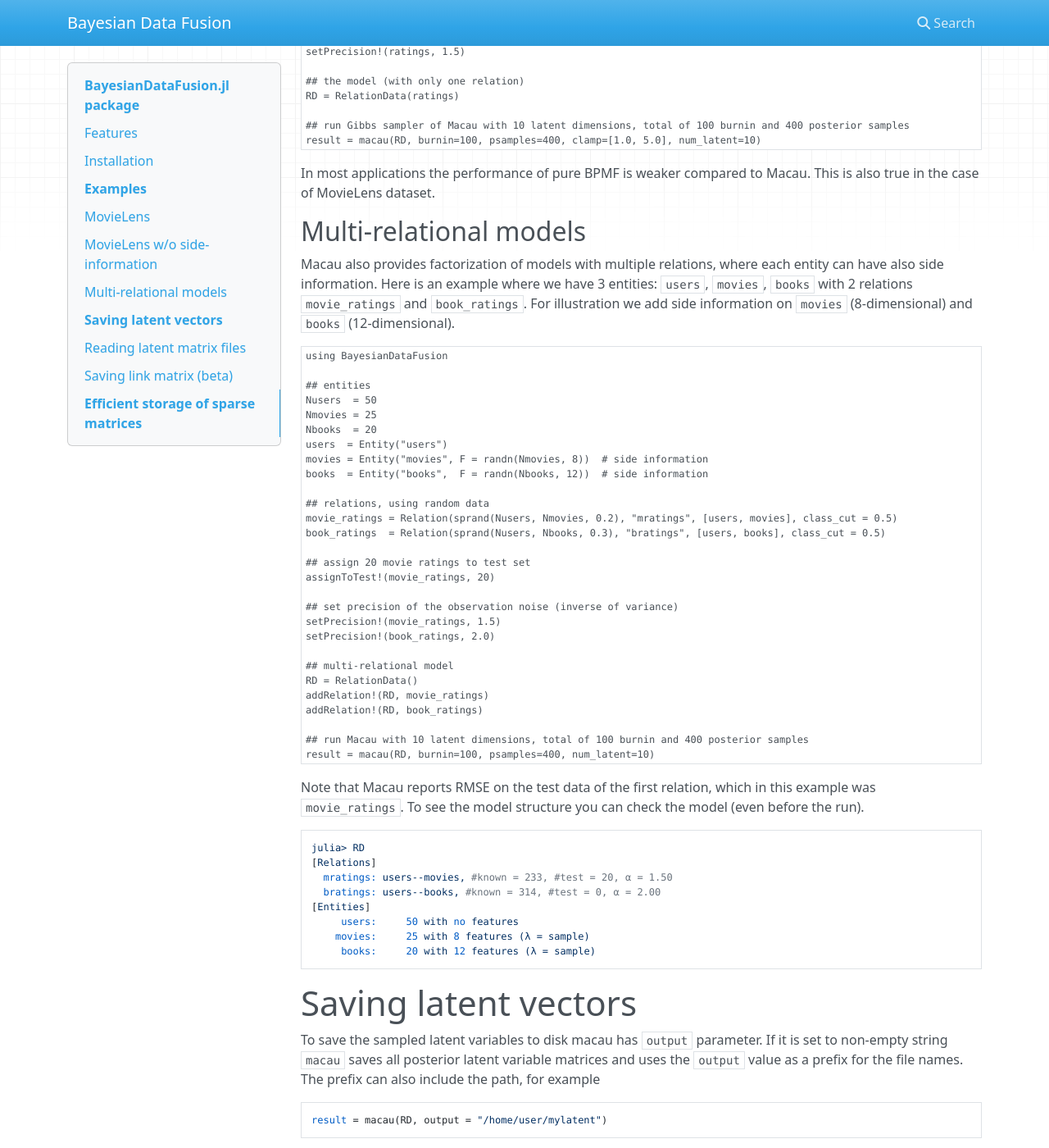
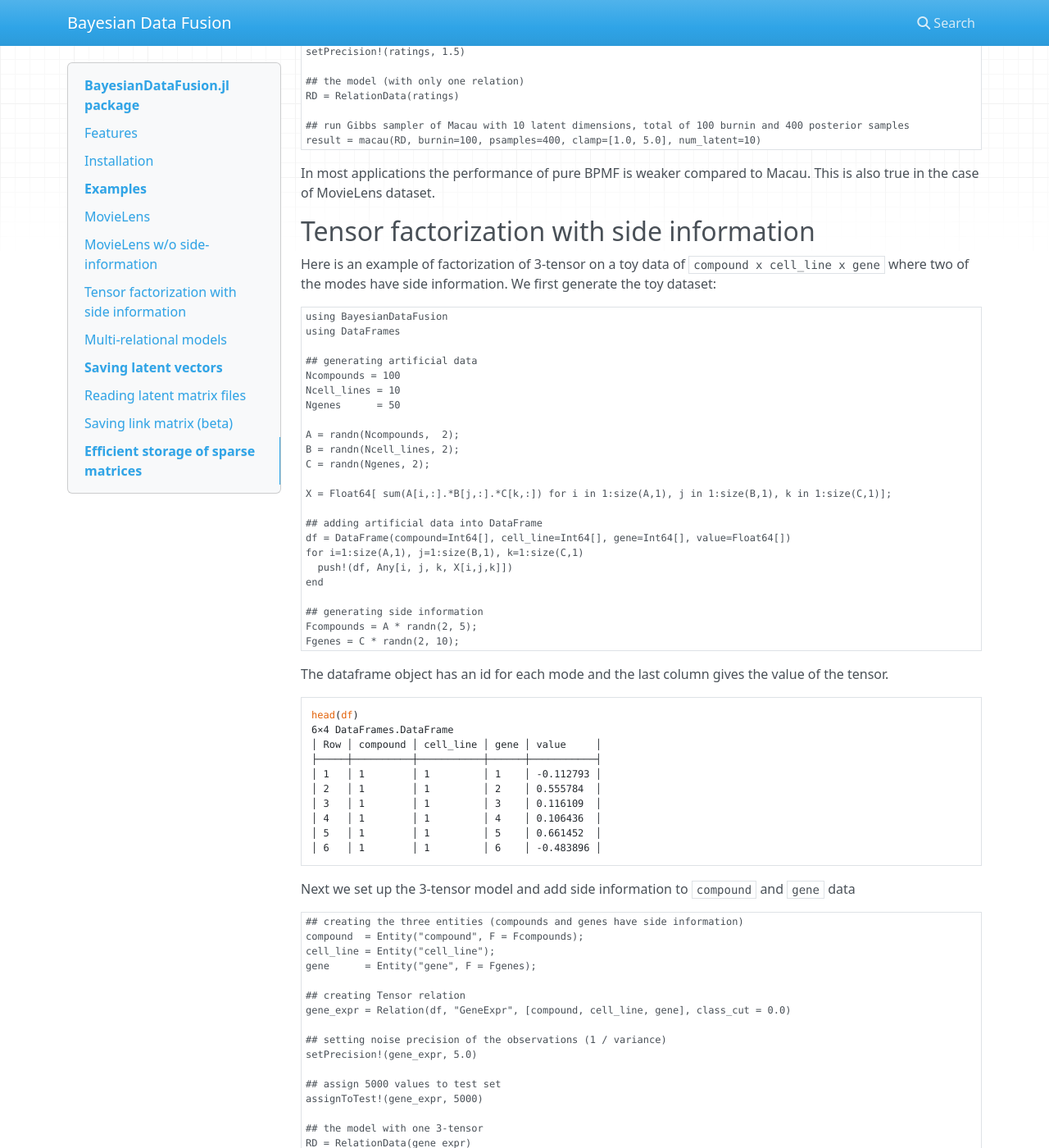
Before and after one commit to jaak-s/BayesianDataFusion.jl, an MkDocs documentation site: the page built from docs/index.md, in a window 1280 px wide and 1400 px high, scrolled down 2649 px. Shown: the whole window at 82% size. Built offline with MkDocs 1.6.1, drawn with Linux system fonts in a browser that asks for light colours; nearby versions of some CDN libraries; some of the changed text lies outside the part shown.

Commit message:
added tensor example

````diff
--- a/docs/index.md
+++ b/docs/index.md
@@ -121,6 +121,82 @@ result = macau(RD, burnin=100, psamples=400, clamp=[1.0, 5.0], num_latent=10)
 ```
 In most applications the performance of pure BPMF is weaker compared to Macau. This is also true in the case of MovieLens dataset.
 
+## Tensor factorization with side information
+Here is an example of factorization of 3-tensor on a toy data of `compound x cell_line x gene` where two of the modes have side information. We first generate the toy dataset:
+```julia
+using BayesianDataFusion
+using DataFrames
+
+## generating artificial data
+Ncompounds = 100
+Ncell_lines = 10
+Ngenes      = 50
+
+A = randn(Ncompounds,  2);
+B = randn(Ncell_lines, 2);
+C = randn(Ngenes, 2);
+
+X = Float64[ sum(A[i,:].*B[j,:].*C[k,:]) for i in 1:size(A,1), j in 1:size(B,1), k in 1:size(C,1)];
+
+## adding artificial data into DataFrame
+df = DataFrame(compound=Int64[], cell_line=Int64[], gene=Int64[], value=Float64[])
+for i=1:size(A,1), j=1:size(B,1), k=1:size(C,1)
+  push!(df, Any[i, j, k, X[i,j,k]])
+end
+
+## generating side information
+Fcompounds = A * randn(2, 5);
+Fgenes = C * randn(2, 10);
+```
+The dataframe object has an id for each mode and the last column gives the value of the tensor.
+```
+head(df)
+6×4 DataFrames.DataFrame
+│ Row │ compound │ cell_line │ gene │ value     │
+├─────┼──────────┼───────────┼──────┼───────────┤
+│ 1   │ 1        │ 1         │ 1    │ -0.112793 │
+│ 2   │ 1        │ 1         │ 2    │ 0.555784  │
+│ 3   │ 1        │ 1         │ 3    │ 0.116109  │
+│ 4   │ 1        │ 1         │ 4    │ 0.106436  │
+│ 5   │ 1        │ 1         │ 5    │ 0.661452  │
+│ 6   │ 1        │ 1         │ 6    │ -0.483896 │
+```
+
+Next we set up the 3-tensor model and add side information to `compound` and `gene` data
+```julia
+## creating the three entities (compounds and genes have side information)
+compound  = Entity("compound", F = Fcompounds);
+cell_line = Entity("cell_line");
+gene      = Entity("gene", F = Fgenes);
+
+## creating Tensor relation
+gene_expr = Relation(df, "GeneExpr", [compound, cell_line, gene], class_cut = 0.0)
+
+## setting noise precision of the observations (1 / variance)
+setPrecision!(gene_expr, 5.0)
+
+## assign 5000 values to test set
+assignToTest!(gene_expr, 5000)
+
+## the model with one 3-tensor
+RD = RelationData(gene_expr)
+
+## perform factorization
+result = macau(RD, burnin=100, psamples=900, num_latent=10)
+```
+The dataframe `result["predictions"]` gives the predictions on the test set.
+For this toy dataset `num_latent=10` is sufficient, for larger datasets it should be increased.
+The model we executed looks like this:
+```java
+julia> RD
+[Relations]
+  GeneExpr: compound--cell_line--gene, #known = 45000, #test = 5000, α = 5.00
+[Entities]
+  compound:    100 with 5 features (λ = sample)
+ cell_line:     10 with no features
+      gene:     50 with 10 features (λ = sample)
+```
+
 ## Multi-relational models
 Macau also provides factorization of models with multiple relations, where each entity can have also side information.
 Here is an example where we have 3 entities: `users`, `movies`, `books` with 2 relations `movie_ratings` and `book_ratings`.
````
